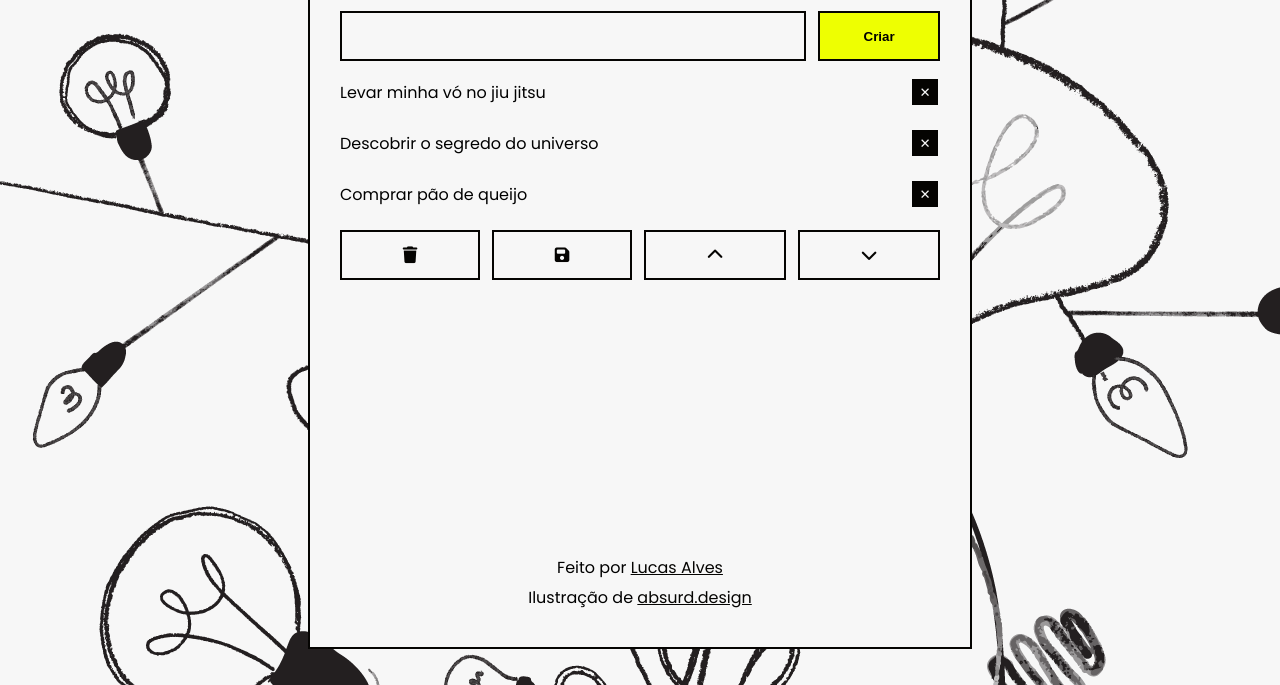
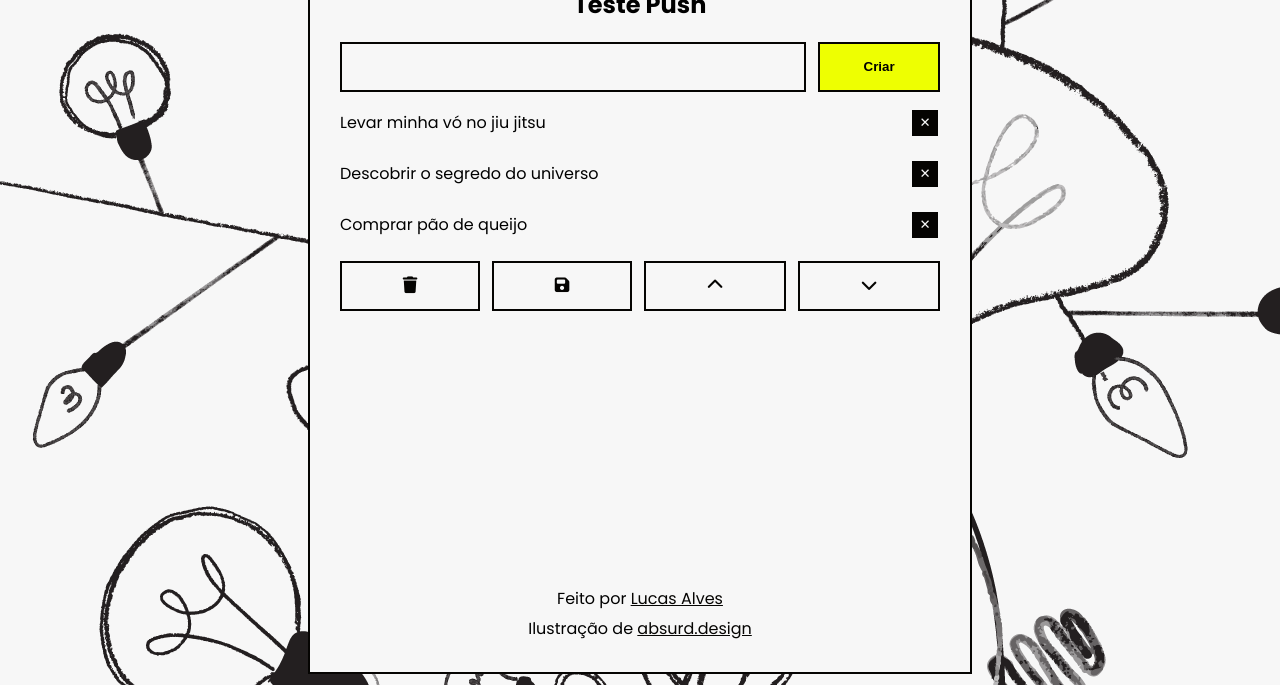
Before and after one commit to lucas-adb/lista-de-tarefas, a plain HTML site: page index.html in a window 1280 px wide. Shown: the part 131-816 px from the top of the page. Drawn offline with Linux system fonts and the light colour scheme.

Commit message:
teste de senha

```diff
--- a/index.html
+++ b/index.html
@@ -16,6 +16,7 @@
 <body>
     <main>
         <h1>Lista de Tarefas</h1>
+        <h2>Teste Push</h2>
         <div id="input-container">
             <input type="text" id="texto-tarefa">
             <button id="criar-btn">Criar</button>
```
